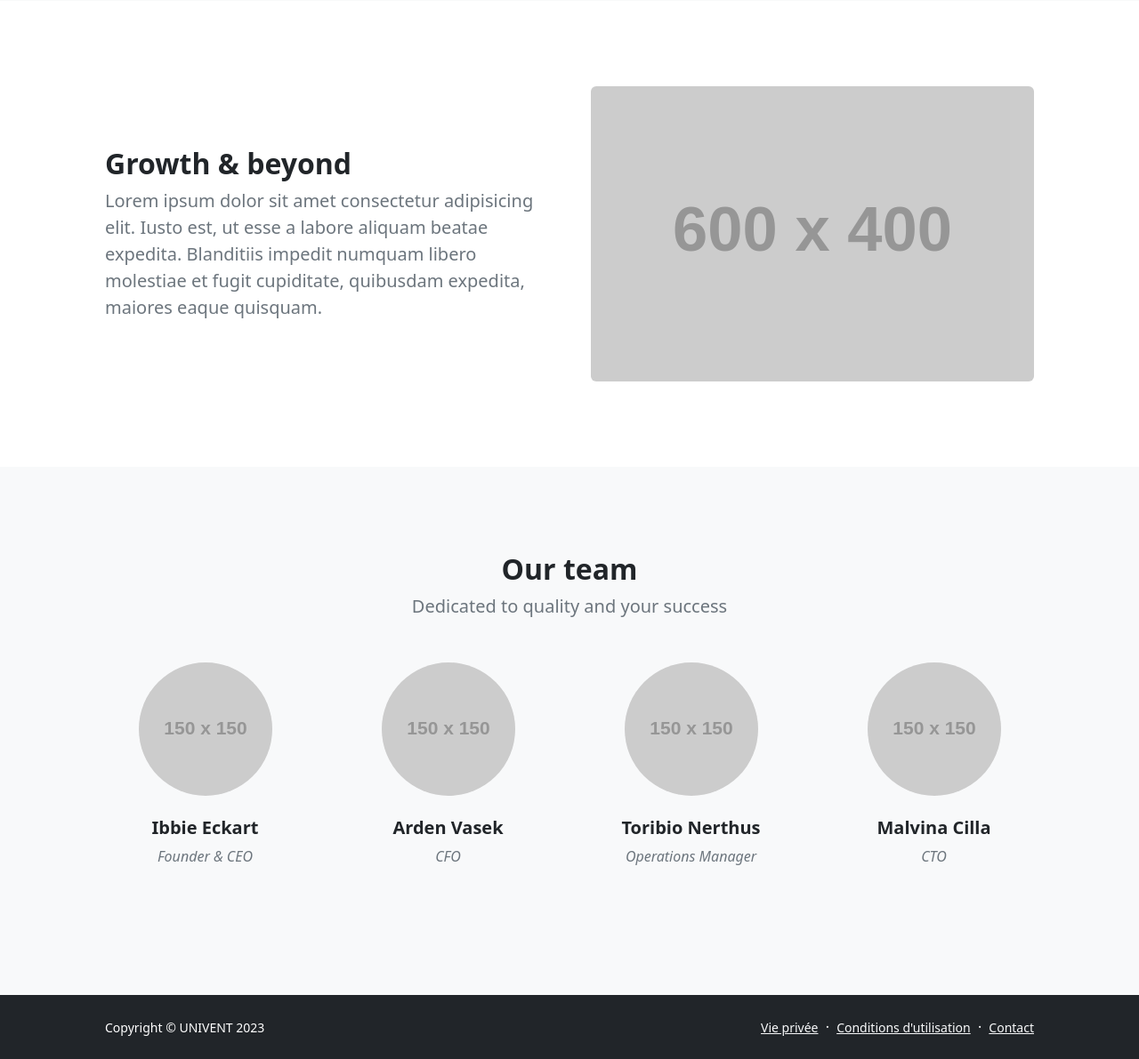
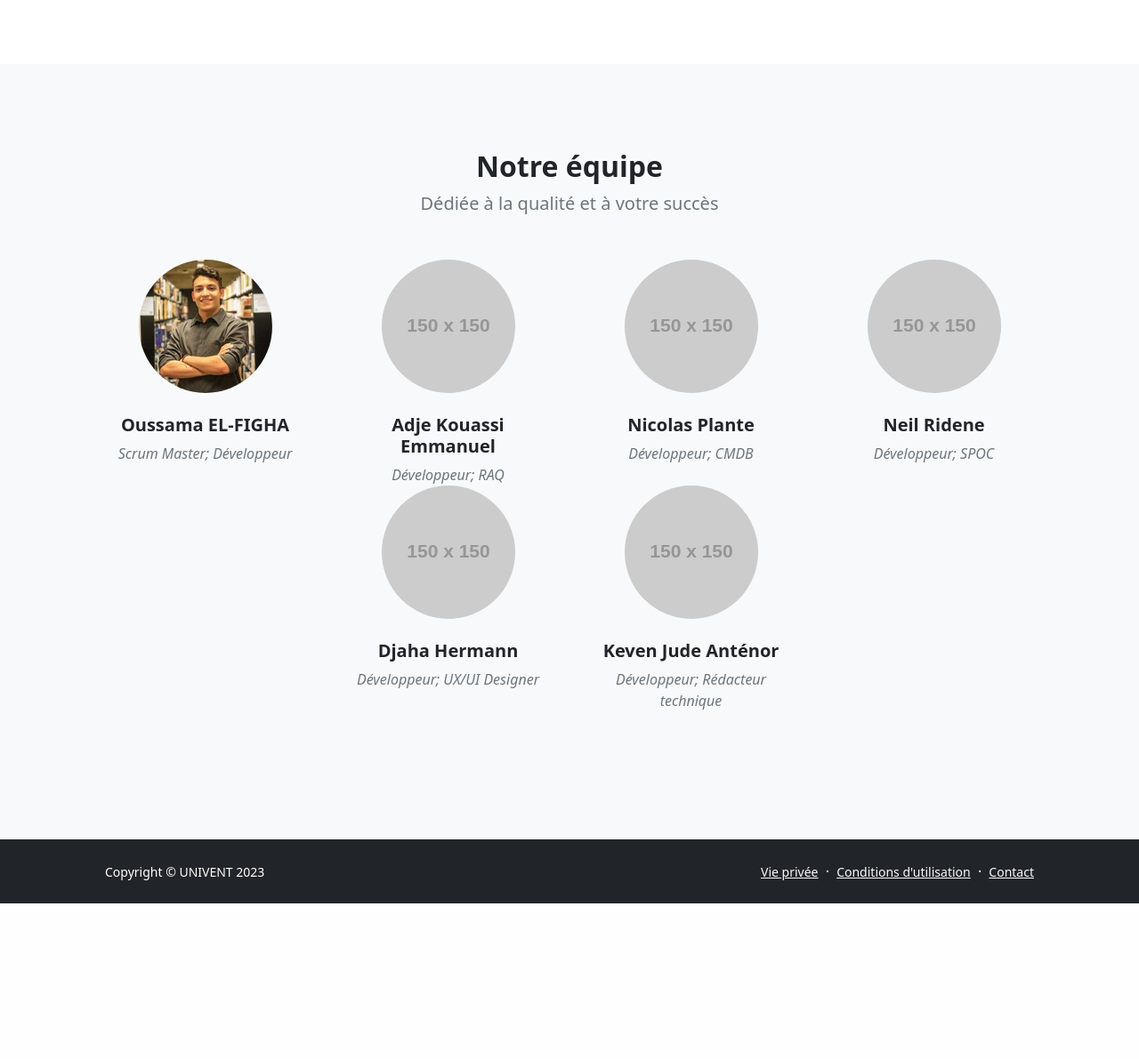
Before and after one commit to oussamaelfig/Univent, a Flask app: page /about in a window 1280 px wide. Shown: the part 1075-2266 px from the top of the page at 89% size. After the commit the page ends 2091 px from the top, so only its background shows below. Run offline with Flask 3, Linux system fonts and the light colour scheme; grey boxes labelled with a size stand in for pictures from a placeholder-image service; some libraries are stand-ins or nearby versions.

Commit message:
ajout de la page a propos

```diff
--- a/templates/about.html
+++ b/templates/about.html
@@ -18,7 +18,8 @@
                     <li class="nav-item"><a class="nav-link"
                                             href="/">Accueil</a>
                     </li>
-                    <li class="nav-item"><a class="nav-link" href="/about">À propos</a>
+                    <li class="nav-item"><a class="nav-link" href="/about">À
+                        propos</a>
                     </li>
                     <li class="nav-item"><a class="nav-link"
                                             href="/contact">Contact</a>
@@ -37,67 +38,44 @@
             <div class="row justify-content-center">
                 <div class="col-lg-8 col-xxl-6">
                     <div class="text-center my-5">
-                        <h1 class="fw-bolder mb-3">Our mission is to make
-                            building
-                            websites easier for everyone.</h1>
-                        <p class="lead fw-normal text-muted mb-4">Start
-                            Bootstrap
-                            was built on the idea that quality, functional
-                            website
-                            templates and themes should be available to
-                            everyone.
-                            Use our open source, free products, or support us
-                            by
-                            purchasing one of our premium products or
-                            services.</p>
+                        <h1 class="fw-bolder mb-3">Notre mission est de
+                            faciliter l'accès aux événements universitaires
+                            pour tous.
+                        </h1>
+                        <p class="lead fw-normal text-muted mb-4">Notre
+                            plateforme a été créée sur l'idée que chaque
+                            étudiant devrait pouvoir découvrir et participer
+                            facilement aux événements universitaires. Utilisez
+                            notre service gratuit, ou soutenez-nous en optant
+                            pour l'un de nos produits ou services premium.</p>
                         <a class="btn btn-primary btn-lg"
-                           href="#scroll-target">Read
-                            our story</a>
+                           href="#scroll-target">Notre histoire</a>
                     </div>
                 </div>
             </div>
         </div>
     </header>
-    <!-- About section one-->
-    <section class="py-5 bg-light" id="scroll-target">
-        <div class="container px-5 my-5">
-            <div class="row gx-5 align-items-center">
-                <div class="col-lg-6"><img
-                        class="img-fluid rounded mb-5 mb-lg-0"
-                        src="https://dummyimage.com/600x400/343a40/6c757d"
-                        alt="..."/></div>
-                <div class="col-lg-6">
-                    <h2 class="fw-bolder">Our founding</h2>
-                    <p class="lead fw-normal text-muted mb-0">Lorem ipsum dolor
-                        sit
-                        amet consectetur adipisicing elit. Iusto est, ut esse a
-                        labore aliquam beatae expedita. Blanditiis impedit
-                        numquam
-                        libero molestiae et fugit cupiditate, quibusdam
-                        expedita,
-                        maiores eaque quisquam.</p>
-                </div>
-            </div>
-        </div>
-    </section>
     <!-- About section two-->
     <section class="py-5">
-        <div class="container px-5 my-5">
+        <div class="container px-5 my-5" id="scroll-target">
             <div class="row gx-5 align-items-center">
                 <div class="col-lg-6 order-first order-lg-last"><img
                         class="img-fluid rounded mb-5 mb-lg-0"
-                        src="https://dummyimage.com/600x400/343a40/6c757d"
+                        src="static/images/collegues-discutant.jpg"
                         alt="..."/></div>
                 <div class="col-lg-6">
-                    <h2 class="fw-bolder">Growth &amp; beyond</h2>
-                    <p class="lead fw-normal text-muted mb-0">Lorem ipsum dolor
-                        sit
-                        amet consectetur adipisicing elit. Iusto est, ut esse a
-                        labore aliquam beatae expedita. Blanditiis impedit
-                        numquam
-                        libero molestiae et fugit cupiditate, quibusdam
-                        expedita,
-                        maiores eaque quisquam.</p>
+                    <h2 class="fw-bolder">Développement et engagement
+                    </h2>
+                    <p class="lead fw-normal text-muted mb-0">Nous sommes une
+                        équipe dévouée de six étudiants universitaires ayant
+                        créé ce projet pour soutenir nos associations
+                        étudiantes et faciliter l'organisation des événements.
+                        Nous croyons au pouvoir des événements pour unir,
+                        éduquer et inspirer. Notre but est d'apporter une
+                        solution simple et efficace pour les étudiants, par des
+                        étudiants, tout en favorisant l'engagement et la
+                        croissance au sein de notre communauté
+                        universitaire.</p>
                 </div>
             </div>
         </div>
@@ -106,19 +84,19 @@
     <section class="py-5 bg-light">
         <div class="container px-5 my-5">
             <div class="text-center">
-                <h2 class="fw-bolder">Our team</h2>
-                <p class="lead fw-normal text-muted mb-5">Dedicated to quality
-                    and
-                    your success</p>
+                <h2 class="fw-bolder">Notre équipe</h2>
+                <p class="lead fw-normal text-muted mb-5">Dédiée à la qualité
+                    et à votre succès</p>
             </div>
             <div class="row gx-5 row-cols-1 row-cols-sm-2 row-cols-xl-4 justify-content-center">
                 <div class="col mb-5 mb-5 mb-xl-0">
                     <div class="text-center">
                         <img class="img-fluid rounded-circle mb-4 px-4"
-                             src="https://dummyimage.com/150x150/ced4da/6c757d"
+                             src="static/images/TeamOussama.jpg"
                              alt="..."/>
-                        <h5 class="fw-bolder">Ibbie Eckart</h5>
-                        <div class="fst-italic text-muted">Founder &amp; CEO
+                        <h5 class="fw-bolder">Oussama EL-FIGHA</h5>
+                        <div class="fst-italic text-muted">Scrum Master;
+                            Développeur
                         </div>
                     </div>
                 </div>
@@ -127,8 +105,29 @@
                         <img class="img-fluid rounded-circle mb-4 px-4"
                              src="https://dummyimage.com/150x150/ced4da/6c757d"
                              alt="..."/>
-                        <h5 class="fw-bolder">Arden Vasek</h5>
-                        <div class="fst-italic text-muted">CFO</div>
+                        <h5 class="fw-bolder">Adje Kouassi Emmanuel</h5>
+                        <div class="fst-italic text-muted">Développeur; RAQ
+                        </div>
+                    </div>
+                </div>
+                <div class="col mb-5 mb-5 mb-xl-0">
+                    <div class="text-center">
+                        <img class="img-fluid rounded-circle mb-4 px-4"
+                             src="https://dummyimage.com/150x150/ced4da/6c757d"
+                             alt="..."/>
+                        <h5 class="fw-bolder">Nicolas Plante</h5>
+                        <div class="fst-italic text-muted">Développeur; CMDB
+                        </div>
+                    </div>
+                </div>
+                <div class="col mb-5 mb-5 mb-xl-0">
+                    <div class="text-center">
+                        <img class="img-fluid rounded-circle mb-4 px-4"
+                             src="https://dummyimage.com/150x150/ced4da/6c757d"
+                             alt="..."/>
+                        <h5 class="fw-bolder">Neil Ridene</h5>
+                        <div class="fst-italic text-muted">Développeur; SPOC
+                        </div>
                     </div>
                 </div>
                 <div class="col mb-5 mb-5 mb-sm-0">
@@ -136,8 +135,9 @@
                         <img class="img-fluid rounded-circle mb-4 px-4"
                              src="https://dummyimage.com/150x150/ced4da/6c757d"
                              alt="..."/>
-                        <h5 class="fw-bolder">Toribio Nerthus</h5>
-                        <div class="fst-italic text-muted">Operations Manager
+                        <h5 class="fw-bolder">Djaha Hermann</h5>
+                        <div class="fst-italic text-muted">Développeur; UX/UI
+                            Designer
                         </div>
                     </div>
                 </div>
@@ -146,8 +146,10 @@
                         <img class="img-fluid rounded-circle mb-4 px-4"
                              src="https://dummyimage.com/150x150/ced4da/6c757d"
                              alt="..."/>
-                        <h5 class="fw-bolder">Malvina Cilla</h5>
-                        <div class="fst-italic text-muted">CTO</div>
+                        <h5 class="fw-bolder">Keven Jude Anténor</h5>
+                        <div class="fst-italic text-muted">Développeur;
+                            Rédacteur technique
+                        </div>
                     </div>
                 </div>
             </div>
```
Also changed, not shown: static/images/TeamOussama.jpg (added), 1 other file.
